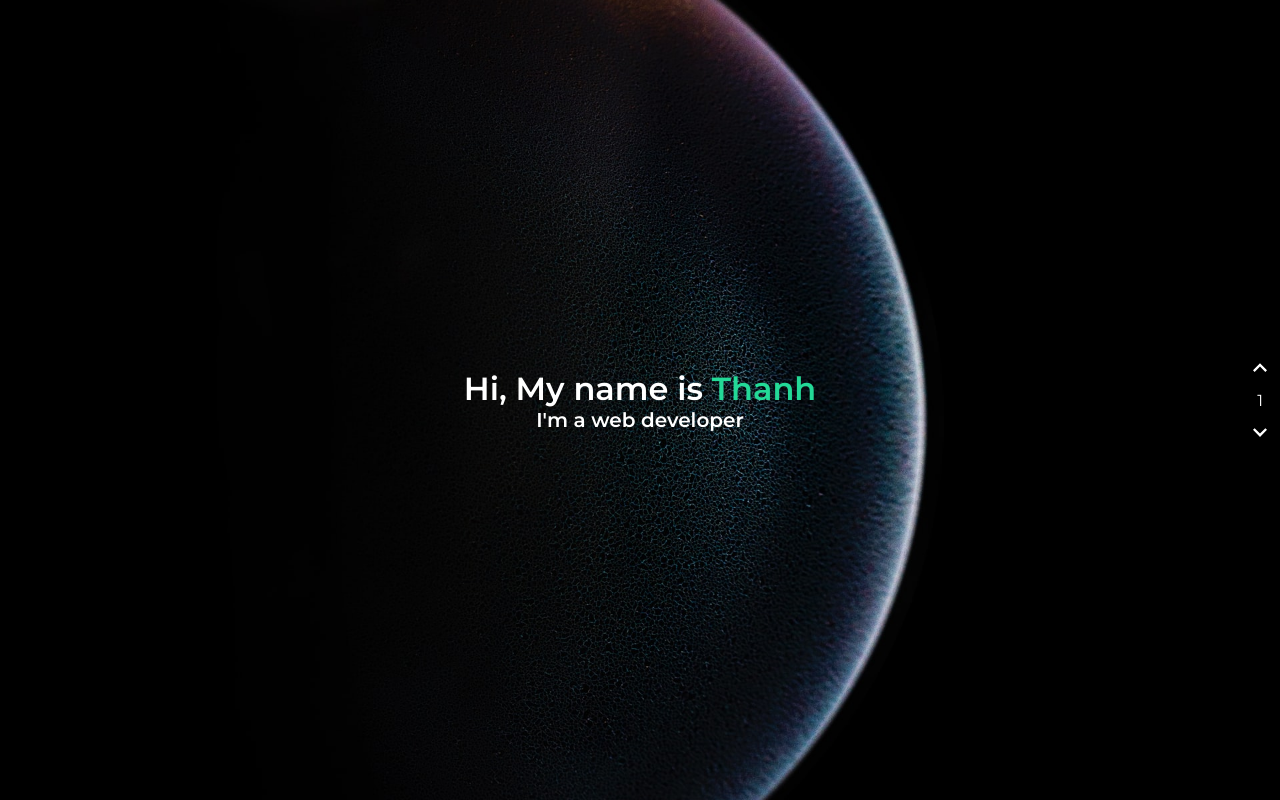
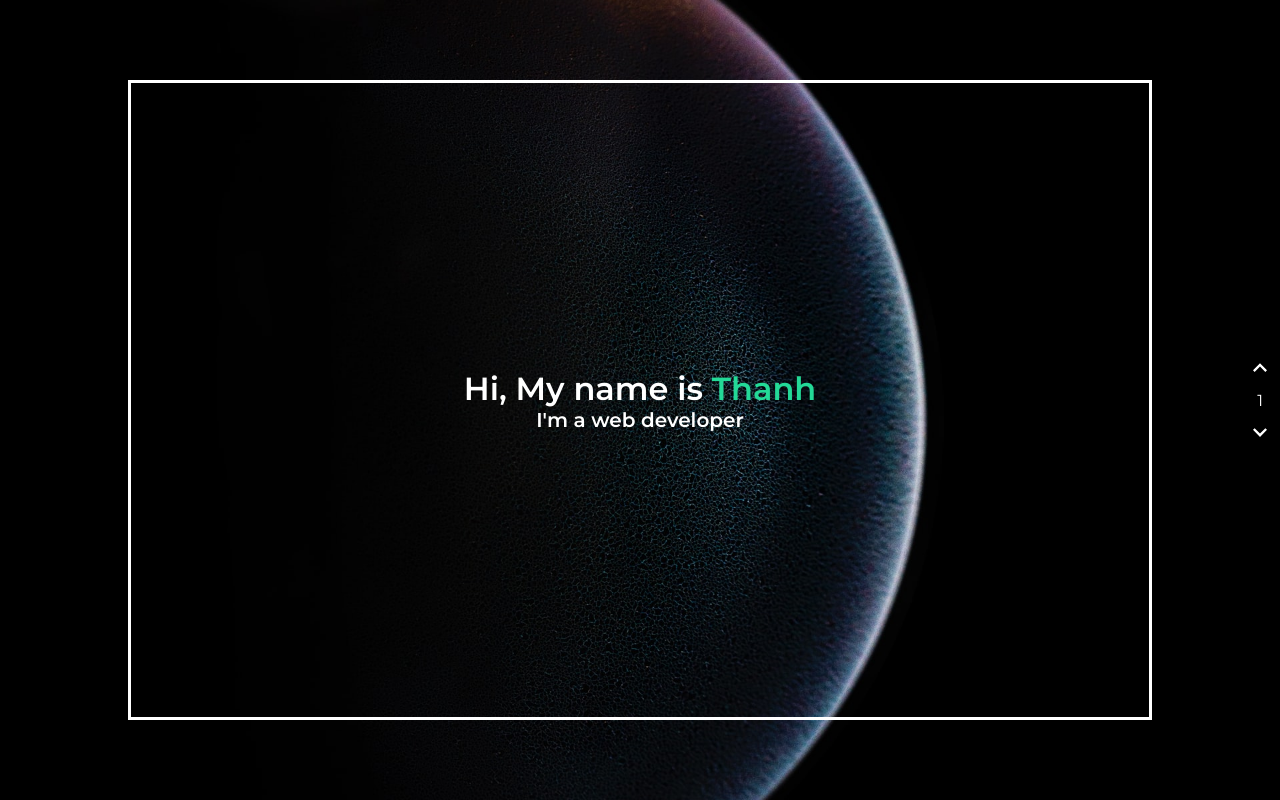
Before and after one commit to tuanthanh2067/portfolio, a React (Create React App) app in the folder client/: page / in a window 1280 px wide. Built offline with nearby package versions, Linux system fonts and the light colour scheme.

Commit message:
adding border component

```diff
--- a/client/src/App.js
+++ b/client/src/App.js
@@ -27,11 +27,11 @@ function App() {
         <PageSelector />
         <AnimatePresence exitBeforeEnter>
           <Switch location={location} key={location.pathname}>
-            <Route path="/" exact render={() => <IntroPage />} />
             <Route path="/skills" render={() => <SkillPage />} />
             <Route path="/projects" render={() => <ProjectPage />} />
             <Route path="/timeline" render={() => <TimelinePage />} />
             <Route path="/contact" render={() => <ContactMePage />} />
+            <Route path="/" render={() => <IntroPage />} />
           </Switch>
         </AnimatePresence>
       </div>
--- /dev/null
+++ b/client/src/components/Border/Border.js
@@ -0,0 +1,67 @@
+import React from "react";
+import styled from "styled-components";
+
+const Border = ({ position, width, thickness, background }) => {
+  return (
+    <>
+      <StyledTop
+        style={{
+          top: position,
+          width: width,
+          height: thickness,
+          background: background,
+        }}
+      ></StyledTop>
+      <StyledRight
+        style={{
+          right: position,
+          height: width,
+          width: thickness,
+          background: background,
+        }}
+      ></StyledRight>
+      <StyledBottom
+        style={{
+          bottom: position,
+          width: width,
+          height: thickness,
+          background: background,
+        }}
+      ></StyledBottom>
+      <StyledLeft
+        style={{
+          left: position,
+          height: width,
+          width: thickness,
+          background: background,
+        }}
+      ></StyledLeft>
+    </>
+  );
+};
+
+const StyledTop = styled.div`
+  position: absolute;
+  left: 50%;
+  transform: translateX(-50%);
+`;
+
+const StyledRight = styled.div`
+  position: absolute;
+  top: 50%;
+  transform: translateY(-50%);
+`;
+
+const StyledBottom = styled.div`
+  position: absolute;
+  left: 50%;
+  transform: translateX(-50%);
+`;
+
+const StyledLeft = styled.div`
+  position: absolute;
+  top: 50%;
+  transform: translateY(-50%);
+`;
+
+export default Border;
--- a/client/src/components/Intro/IntroPage.js
+++ b/client/src/components/Intro/IntroPage.js
@@ -5,6 +5,9 @@ import styled from "styled-components";
 import { motion } from "framer-motion";
 import SplitText from "../SplitText";
 import { pageAnimation } from "../../animation";
+
+// border comp
+import Border from "../Border/Border";
 
 // context
 import { PageContext } from "../../context/PageContext";
@@ -22,6 +25,7 @@ const IntroPage = () => {
       animate="show"
       exit={exit}
     >
+      <Border position="10%" width="80%" thickness="3px" background="white" />
       <StyledName>
         Hi, My name is{" "}
         <SplitText
```
Also changed, not shown: 1 other file (tests, documents, lock files or other folders).
